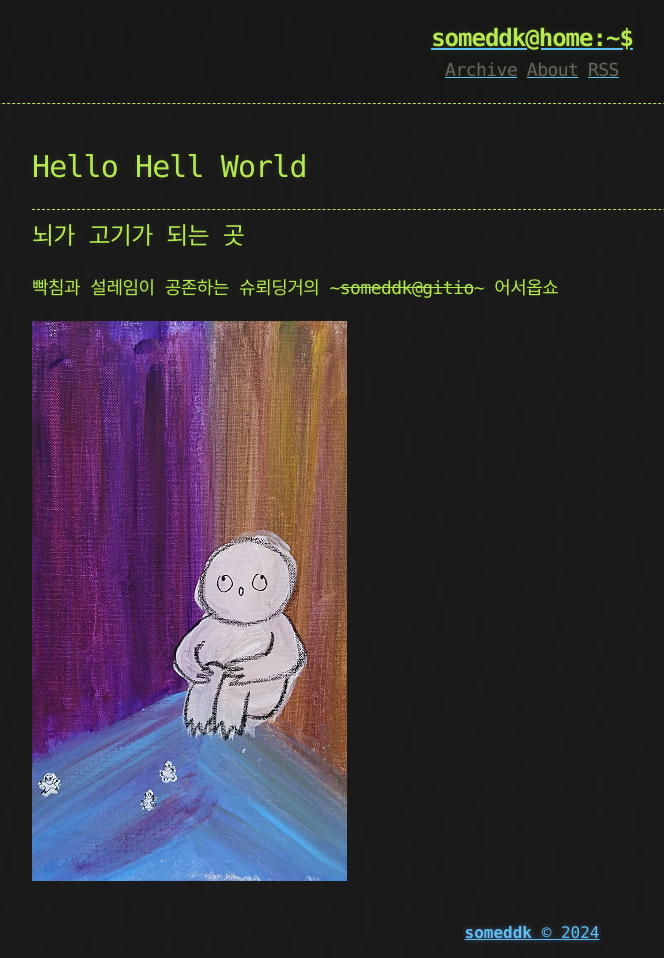
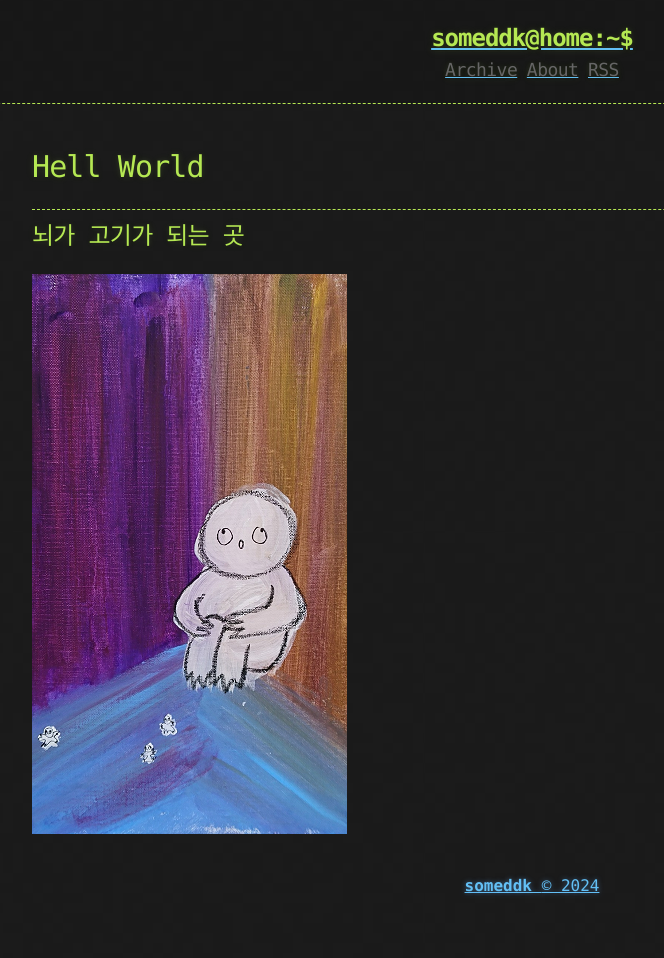
Before and after one commit to simeddk/Blog, a Jekyll site: the page built from index.md, in a window 1280 px wide. Shown: the whole page, without its empty margins (108-772 px from the left). Built offline with Jekyll 4.4.1, drawn with Linux system fonts in a browser that asks for light colours; the list of posts is cut into pages by our own code; after the commit the page ends 911 px from its top, so only the background shows below that.

Commit message:
Update index.md

```diff
--- a/index.md
+++ b/index.md
@@ -3,8 +3,7 @@ layout: page
 title: Index
 ---
 
-# Hello Hell World
+# Hell World
 ---
 ## 뇌가 고기가 되는 곳
-### 빡침과 설레임이 공존하는 슈뢰딩거의 ~~~someddk@gitio~~~ 어서옵쇼
 ![Title.png](Images/title.png)
```
